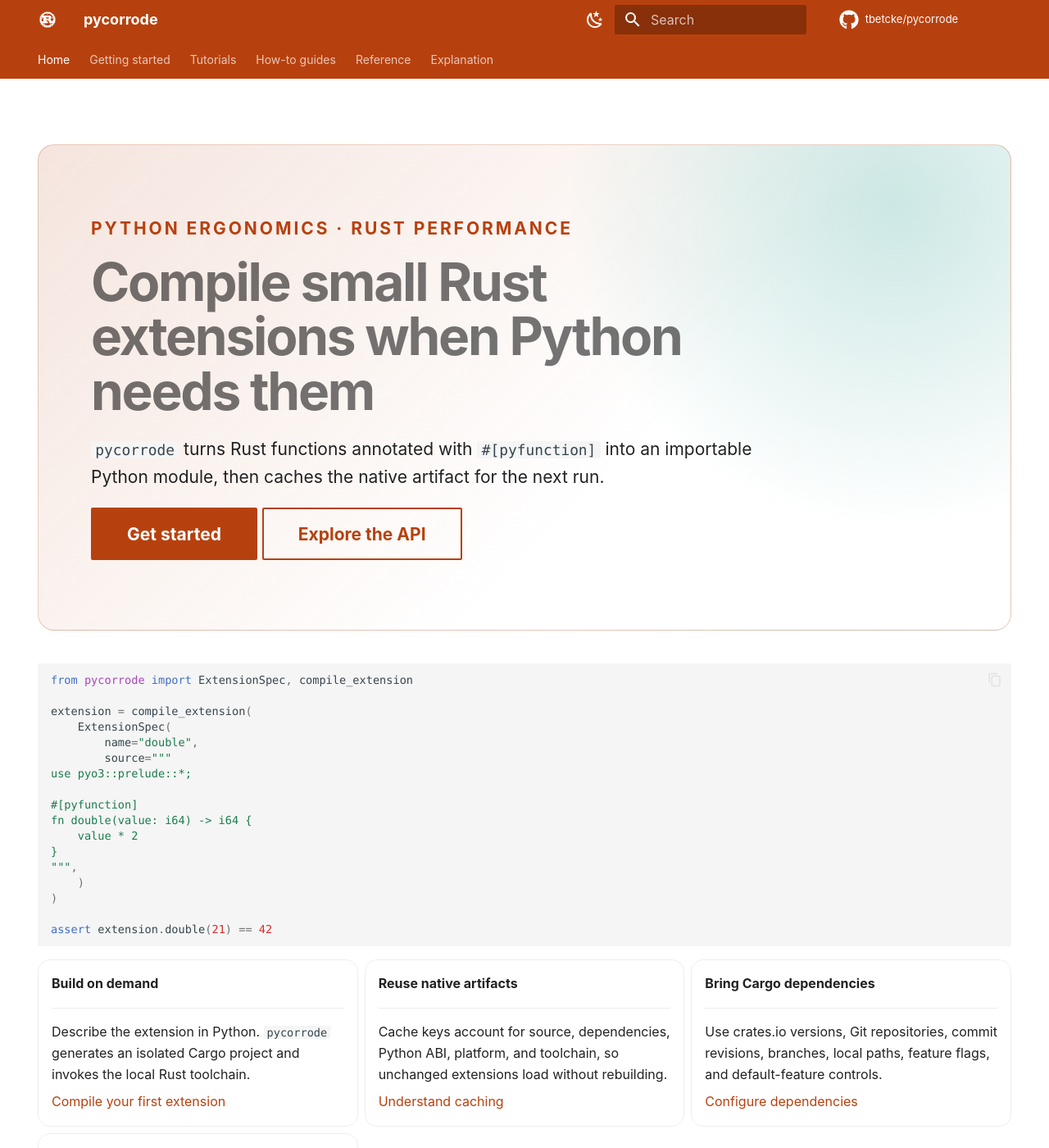
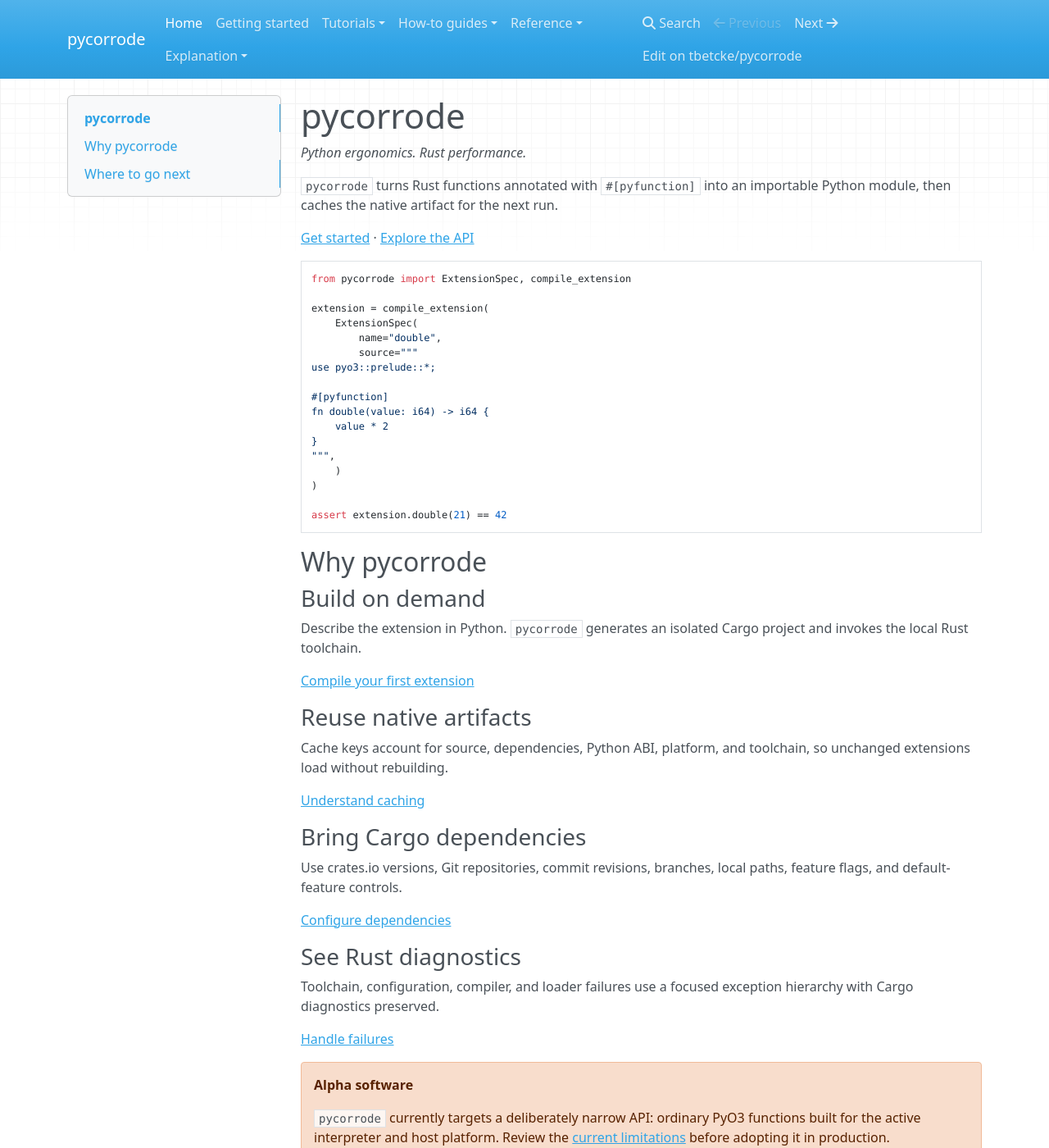
Before and after one commit to tbetcke/pycorrode, an MkDocs documentation site: the page built from docs/index.md, in a window 1280 px wide and 1400 px high. Shown: the whole window at 82% size. Built offline with MkDocs 1.6.1, drawn with Linux system fonts in a browser that asks for light colours; nearby versions of some CDN libraries; comment, search, counter and statistics services are not loaded; some of the changed text lies outside the part shown.

Commit message:
Use default MkDocs theme

````diff
--- a/docs/index.md
+++ b/docs/index.md
@@ -1,22 +1,11 @@
----
-hide:
-  - navigation
-  - toc
----
+# pycorrode
 
-<div class="pycorrode-hero" markdown>
-
-<p class="pycorrode-kicker">Python ergonomics · Rust performance</p>
-
-# Compile small Rust extensions when Python needs them
+*Python ergonomics. Rust performance.*
 
 `pycorrode` turns Rust functions annotated with `#[pyfunction]` into an
 importable Python module, then caches the native artifact for the next run.
 
-[Get started](getting-started.md){ .md-button .md-button--primary }
-[Explore the API](reference/api.md){ .md-button }
-
-</div>
+[Get started](getting-started.md) · [Explore the API](reference/api.md)
 
 ```python
 from pycorrode import ExtensionSpec, compile_extension
@@ -38,45 +27,35 @@
 assert extension.double(21) == 42
 ```
 
-<div class="grid cards" markdown>
+## Why pycorrode
 
--   **Build on demand**
+### Build on demand
 
-    ---
+Describe the extension in Python. `pycorrode` generates an isolated Cargo
+project and invokes the local Rust toolchain.
 
-    Describe the extension in Python. `pycorrode` generates an isolated Cargo
-    project and invokes the local Rust toolchain.
+[Compile your first extension](tutorials/first-extension.md)
 
-    [Compile your first extension](tutorials/first-extension.md)
+### Reuse native artifacts
 
--   **Reuse native artifacts**
+Cache keys account for source, dependencies, Python ABI, platform, and
+toolchain, so unchanged extensions load without rebuilding.
 
-    ---
+[Understand caching](how-to/caching.md)
 
-    Cache keys account for source, dependencies, Python ABI, platform, and
-    toolchain, so unchanged extensions load without rebuilding.
+### Bring Cargo dependencies
 
-    [Understand caching](how-to/caching.md)
+Use crates.io versions, Git repositories, commit revisions, branches, local
+paths, feature flags, and default-feature controls.
 
--   **Bring Cargo dependencies**
+[Configure dependencies](how-to/dependencies.md)
 
-    ---
+### See Rust diagnostics
 
-    Use crates.io versions, Git repositories, commit revisions, branches, local
-    paths, feature flags, and default-feature controls.
+Toolchain, configuration, compiler, and loader failures use a focused
+exception hierarchy with Cargo diagnostics preserved.
 
-    [Configure dependencies](how-to/dependencies.md)
-
--   **See Rust diagnostics**
-
-    ---
-
-    Toolchain, configuration, compiler, and loader failures use a focused
-    exception hierarchy with Cargo diagnostics preserved.
-
-    [Handle failures](how-to/error-handling.md)
-
-</div>
+[Handle failures](how-to/error-handling.md)
 
 !!! warning "Alpha software"
 
--- a/docs/stylesheets/extra.css
+++ /dev/null
@@ -1,63 +0,0 @@
-:root {
-  --pycorrode-rust: #b7410e;
-  --pycorrode-ink: #18222d;
-  --pycorrode-mint: #2a9d8f;
-}
-
-[data-md-color-scheme="default"] {
-  --md-primary-fg-color: var(--pycorrode-rust);
-  --md-accent-fg-color: #187a70;
-}
-
-.md-typeset .pycorrode-hero {
-  margin: 1.5rem 0 2rem;
-  padding: clamp(1.6rem, 5vw, 3.5rem);
-  border: 1px solid color-mix(in srgb, var(--pycorrode-rust) 25%, transparent);
-  border-radius: 1rem;
-  background:
-    radial-gradient(
-      circle at 88% 12%,
-      color-mix(in srgb, var(--pycorrode-mint) 24%, transparent),
-      transparent 34%
-    ),
-    linear-gradient(
-      135deg,
-      color-mix(in srgb, var(--pycorrode-rust) 14%, transparent),
-      transparent 62%
-    );
-}
-
-.md-typeset .pycorrode-hero h1 {
-  max-width: 18ch;
-  margin-bottom: 0.55rem;
-  font-size: clamp(2rem, 5vw, 3.3rem);
-  font-weight: 750;
-  letter-spacing: -0.035em;
-  line-height: 1.04;
-}
-
-.md-typeset .pycorrode-hero > p {
-  max-width: 62ch;
-  font-size: 1.05rem;
-}
-
-.md-typeset .pycorrode-kicker {
-  margin-bottom: 0.75rem;
-  color: var(--pycorrode-rust);
-  font-size: 0.72rem;
-  font-weight: 750;
-  letter-spacing: 0.14em;
-  text-transform: uppercase;
-}
-
-.md-typeset .grid.cards > ul > li {
-  border-radius: 0.75rem;
-  transition:
-    border-color 160ms ease,
-    transform 160ms ease;
-}
-
-.md-typeset .grid.cards > ul > li:hover {
-  border-color: var(--pycorrode-mint);
-  transform: translateY(-2px);
-}
--- a/mkdocs.yml
+++ b/mkdocs.yml
@@ -7,35 +7,7 @@
 copyright: Copyright &copy; 2026 pycorrode contributors
 
 theme:
-  name: material
-  font: false
-  icon:
-    logo: material/language-rust
-    repo: fontawesome/brands/github
-  features:
-    - content.code.copy
-    - navigation.footer
-    - navigation.indexes
-    - navigation.sections
-    - navigation.tabs
-    - navigation.top
-    - search.highlight
-    - search.suggest
-  palette:
-    - media: "(prefers-color-scheme: light)"
-      scheme: default
-      primary: deep-orange
-      accent: teal
-      toggle:
-        icon: material/weather-night
-        name: Use dark mode
-    - media: "(prefers-color-scheme: dark)"
-      scheme: slate
-      primary: deep-orange
-      accent: teal
-      toggle:
-        icon: material/weather-sunny
-        name: Use light mode
+  name: mkdocs
 
 nav:
   - Home: index.md
@@ -75,19 +47,13 @@
 
 markdown_extensions:
   - admonition
-  - attr_list
-  - md_in_html
   - pymdownx.details
   - pymdownx.highlight:
       anchor_linenums: true
       line_spans: __span
       pygments_lang_class: true
-  - pymdownx.inlinehilite
   - pymdownx.snippets:
       check_paths: true
   - pymdownx.superfences
   - toc:
       permalink: true
-
-extra_css:
-  - stylesheets/extra.css
--- a/pyproject.toml
+++ b/pyproject.toml
@@ -40,8 +40,8 @@
 ]
 docs = [
     "mkdocs>=1.6,<2",
-    "mkdocs-material>=9.7,<10",
     "mkdocstrings[python]>=1,<2",
+    "pymdown-extensions>=10,<11",
 ]
 
 [project.urls]
````
